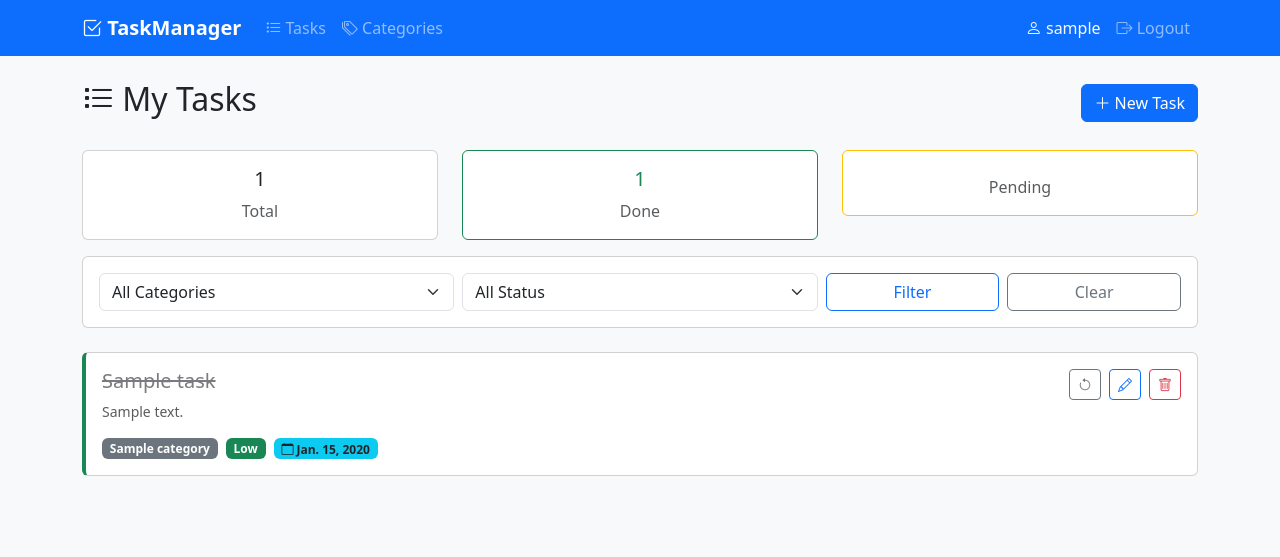
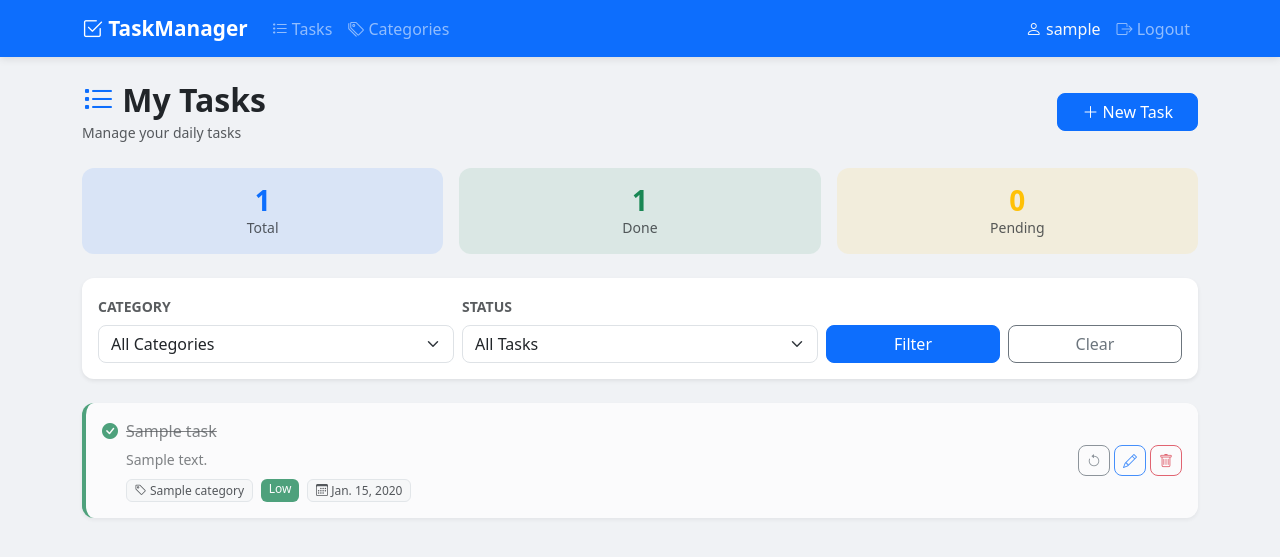
Before and after one commit to TAF14/taskmanager, a Django app: page / in a window 1280 px wide. Shown: the top 557 px of the page. Run offline with Django 4.2, Linux system fonts and the light colour scheme; a user stored in the database is signed in; tables that the repository leaves empty hold one stand-in row (values such as "Sample post").

Commit message:
Fix login errors, filter stats, admin static files (whitenoise), improve UI

```diff
--- a/requirements.txt
+++ b/requirements.txt
@@ -15,3 +15,4 @@ python-decouple==3.8
 sqlparse==0.5.5
 tomli==2.4.1
 typing_extensions==4.15.0
+whitenoise==6.11.0
--- a/tasks/views.py
+++ b/tasks/views.py
@@ -63,6 +63,7 @@ def task_list(request):
         'status_filter': status_filter,
         'total': tasks.count(),
         'done': tasks.filter(completed=True).count(),
+        'pending': tasks.filter(completed=False).count(),
     }
     return render(request, 'tasks/task_list.html', context)
 
--- a/templates/base.html
+++ b/templates/base.html
@@ -7,14 +7,18 @@
     <link href="https://cdn.jsdelivr.net/npm/bootstrap@5.3.0/dist/css/bootstrap.min.css" rel="stylesheet">
     <link href="https://cdn.jsdelivr.net/npm/bootstrap-icons@1.10.5/font/bootstrap-icons.css" rel="stylesheet">
     <style>
-        body { background-color: #f8f9fa; }
-        .navbar-brand { font-weight: 700; }
-        .task-card { transition: box-shadow 0.2s; }
-        .task-card:hover { box-shadow: 0 4px 12px rgba(0,0,0,0.1); }
-        .priority-high { border-left: 4px solid #dc3545; }
-        .priority-medium { border-left: 4px solid #ffc107; }
-        .priority-low { border-left: 4px solid #198754; }
-        .completed-task { opacity: 0.6; text-decoration: line-through; }
+        body { background-color: #f0f2f5; }
+        .navbar { box-shadow: 0 2px 8px rgba(0,0,0,0.1); }
+        .navbar-brand { font-weight: 700; font-size: 1.3rem; }
+        .card { border-radius: 12px; }
+        .task-card { transition: transform 0.15s, box-shadow 0.15s; }
+        .task-card:hover { transform: translateY(-2px); box-shadow: 0 6px 16px rgba(0,0,0,0.1) !important; }
+        .priority-high { border-left: 4px solid #dc3545 !important; }
+        .priority-medium { border-left: 4px solid #ffc107 !important; }
+        .priority-low { border-left: 4px solid #198754 !important; }
+        .btn { border-radius: 8px; }
+        .form-control, .form-select { border-radius: 8px; }
+        .badge { border-radius: 6px; font-weight: 500; }
     </style>
 </head>
 <body>
--- a/templates/registration/login.html
+++ b/templates/registration/login.html
@@ -9,6 +9,11 @@
                 <p class="mb-0">Sign in to your account</p>
             </div>
             <div class="card-body p-4">
+                {% if form.non_field_errors %}
+                <div class="alert alert-danger">
+                    {% for error in form.non_field_errors %}{{ error }}{% endfor %}
+                </div>
+                {% endif %}
                 <form method="post">
                     {% csrf_token %}
                     {% for field in form %}
--- a/templates/tasks/task_list.html
+++ b/templates/tasks/task_list.html
@@ -1,42 +1,43 @@
 {% extends 'base.html' %}
 {% block title %}My Tasks{% endblock %}
 {% block content %}
+
 <div class="d-flex justify-content-between align-items-center mb-4">
-    <h2><i class="bi bi-list-task"></i> My Tasks</h2>
-    <a href="{% url 'task_create' %}" class="btn btn-primary"><i class="bi bi-plus-lg"></i> New Task</a>
+    <div>
+        <h2 class="mb-0 fw-bold"><i class="bi bi-list-task text-primary"></i> My Tasks</h2>
+        <small class="text-muted">Manage your daily tasks</small>
+    </div>
+    <a href="{% url 'task_create' %}" class="btn btn-primary px-4">
+        <i class="bi bi-plus-lg"></i> New Task
+    </a>
 </div>
 
-<div class="row mb-3">
-    <div class="col-md-4">
-        <div class="card text-center">
-            <div class="card-body">
-                <h5 class="card-title">{{ total }}</h5>
-                <p class="card-text text-muted">Total</p>
-            </div>
+<div class="row g-3 mb-4">
+    <div class="col-4">
+        <div class="card border-0 bg-primary bg-opacity-10 text-center py-3">
+            <h3 class="fw-bold text-primary mb-0">{{ total }}</h3>
+            <small class="text-muted">Total</small>
         </div>
     </div>
-    <div class="col-md-4">
-        <div class="card text-center border-success">
-            <div class="card-body">
-                <h5 class="card-title text-success">{{ done }}</h5>
-                <p class="card-text text-muted">Done</p>
-            </div>
+    <div class="col-4">
+        <div class="card border-0 bg-success bg-opacity-10 text-center py-3">
+            <h3 class="fw-bold text-success mb-0">{{ done }}</h3>
+            <small class="text-muted">Done</small>
         </div>
     </div>
-    <div class="col-md-4">
-        <div class="card text-center border-warning">
-            <div class="card-body">
-                <h5 class="card-title text-warning">{{ total|add:"-"|add:done }}</h5>
-                <p class="card-text text-muted">Pending</p>
-            </div>
+    <div class="col-4">
+        <div class="card border-0 bg-warning bg-opacity-10 text-center py-3">
+            <h3 class="fw-bold text-warning mb-0">{{ pending }}</h3>
+            <small class="text-muted">Pending</small>
         </div>
     </div>
 </div>
 
-<div class="card mb-4">
+<div class="card border-0 shadow-sm mb-4">
     <div class="card-body">
-        <form method="get" class="row g-2">
+        <form method="get" class="row g-2 align-items-end">
             <div class="col-md-4">
+                <label class="form-label small fw-semibold text-muted">CATEGORY</label>
                 <select name="category" class="form-select">
                     <option value="">All Categories</option>
                     {% for cat in categories %}
@@ -45,14 +46,15 @@
                 </select>
             </div>
             <div class="col-md-4">
+                <label class="form-label small fw-semibold text-muted">STATUS</label>
                 <select name="status" class="form-select">
-                    <option value="">All Status</option>
-                    <option value="pending" {% if status_filter == 'pending' %}selected{% endif %}>Pending</option>
-                    <option value="done" {% if status_filter == 'done' %}selected{% endif %}>Done</option>
+                    <option value="">All Tasks</option>
+                    <option value="pending" {% if status_filter == 'pending' %}selected{% endif %}>⏳ Pending</option>
+                    <option value="done" {% if status_filter == 'done' %}selected{% endif %}>✅ Completed</option>
                 </select>
             </div>
             <div class="col-md-2">
-                <button type="submit" class="btn btn-outline-primary w-100">Filter</button>
+                <button type="submit" class="btn btn-primary w-100">Filter</button>
             </div>
             <div class="col-md-2">
                 <a href="{% url 'task_list' %}" class="btn btn-outline-secondary w-100">Clear</a>
@@ -63,24 +65,45 @@
 
 {% if tasks %}
 {% for task in tasks %}
-<div class="card task-card mb-3 priority-{{ task.priority }}">
-    <div class="card-body">
-        <div class="d-flex justify-content-between align-items-start">
-            <div>
-                <h5 class="card-title {% if task.completed %}completed-task{% endif %}">{{ task.title }}</h5>
-                {% if task.description %}<p class="card-text text-muted small">{{ task.description }}</p>{% endif %}
-                <div class="d-flex gap-2 flex-wrap">
-                    {% if task.category %}<span class="badge bg-secondary">{{ task.category.name }}</span>{% endif %}
-                    <span class="badge bg-{% if task.priority == 'high' %}danger{% elif task.priority == 'medium' %}warning text-dark{% else %}success{% endif %}">{{ task.get_priority_display }}</span>
-                    {% if task.due_date %}<span class="badge bg-info text-dark"><i class="bi bi-calendar"></i> {{ task.due_date }}</span>{% endif %}
+<div class="card border-0 shadow-sm mb-3 task-card priority-{{ task.priority }} {% if task.completed %}opacity-75{% endif %}">
+    <div class="card-body py-3">
+        <div class="d-flex justify-content-between align-items-center">
+            <div class="flex-grow-1 me-3">
+                <div class="d-flex align-items-center gap-2 mb-1">
+                    {% if task.completed %}
+                    <i class="bi bi-check-circle-fill text-success"></i>
+                    {% else %}
+                    <i class="bi bi-circle text-muted"></i>
+                    {% endif %}
+                    <h6 class="mb-0 {% if task.completed %}text-decoration-line-through text-muted{% endif %}">
+                        {{ task.title }}
+                    </h6>
+                </div>
+                {% if task.description %}
+                <small class="text-muted ms-4">{{ task.description|truncatechars:80 }}</small>
+                {% endif %}
+                <div class="d-flex gap-2 flex-wrap mt-2 ms-4">
+                    {% if task.category %}
+                    <span class="badge bg-light text-dark border"><i class="bi bi-tag"></i> {{ task.category.name }}</span>
+                    {% endif %}
+                    <span class="badge {% if task.priority == 'high' %}bg-danger{% elif task.priority == 'medium' %}bg-warning text-dark{% else %}bg-success{% endif %}">
+                        {{ task.get_priority_display }}
+                    </span>
+                    {% if task.due_date %}
+                    <span class="badge bg-light text-dark border"><i class="bi bi-calendar3"></i> {{ task.due_date }}</span>
+                    {% endif %}
                 </div>
             </div>
-            <div class="d-flex gap-2">
-                <a href="{% url 'task_toggle' task.pk %}" class="btn btn-sm {% if task.completed %}btn-outline-secondary{% else %}btn-outline-success{% endif %}">
+            <div class="d-flex gap-1">
+                <a href="{% url 'task_toggle' task.pk %}" class="btn btn-sm {% if task.completed %}btn-outline-secondary{% else %}btn-outline-success{% endif %}" title="Toggle complete">
                     <i class="bi bi-{% if task.completed %}arrow-counterclockwise{% else %}check-lg{% endif %}"></i>
                 </a>
-                <a href="{% url 'task_edit' task.pk %}" class="btn btn-sm btn-outline-primary"><i class="bi bi-pencil"></i></a>
-                <a href="{% url 'task_delete' task.pk %}" class="btn btn-sm btn-outline-danger"><i class="bi bi-trash"></i></a>
+                <a href="{% url 'task_edit' task.pk %}" class="btn btn-sm btn-outline-primary" title="Edit">
+                    <i class="bi bi-pencil"></i>
+                </a>
+                <a href="{% url 'task_delete' task.pk %}" class="btn btn-sm btn-outline-danger" title="Delete">
+                    <i class="bi bi-trash"></i>
+                </a>
             </div>
         </div>
     </div>
@@ -89,7 +112,13 @@
 {% else %}
 <div class="text-center py-5">
     <i class="bi bi-inbox display-1 text-muted"></i>
-    <p class="text-muted mt-3">No tasks yet. <a href="{% url 'task_create' %}">Create one!</a></p>
+    <h5 class="text-muted mt-3">No tasks found</h5>
+    {% if status_filter or category_filter %}
+    <p class="text-muted">Try clearing your filters</p>
+    <a href="{% url 'task_list' %}" class="btn btn-outline-secondary">Clear Filters</a>
+    {% else %}
+    <a href="{% url 'task_create' %}" class="btn btn-primary mt-2">Create your first task</a>
+    {% endif %}
 </div>
 {% endif %}
 {% endblock %}
--- a/todoproject/settings.py
+++ b/todoproject/settings.py
@@ -44,6 +44,7 @@ INSTALLED_APPS = [
 
 MIDDLEWARE = [
     'django.middleware.security.SecurityMiddleware',
+    'whitenoise.middleware.WhiteNoiseMiddleware',
     'django.contrib.sessions.middleware.SessionMiddleware',
     'django.middleware.common.CommonMiddleware',
     'django.middleware.csrf.CsrfViewMiddleware',
@@ -129,6 +130,7 @@ USE_TZ = True
 
 STATIC_URL = '/static/'
 STATIC_ROOT = BASE_DIR / 'staticfiles'
+STATICFILES_STORAGE = 'whitenoise.storage.CompressedManifestStaticFilesStorage'
 
 MEDIA_URL = '/media/'
 MEDIA_ROOT = BASE_DIR / 'mediafiles'
```
Also changed, not shown: test_db.sqlite3 (added).
